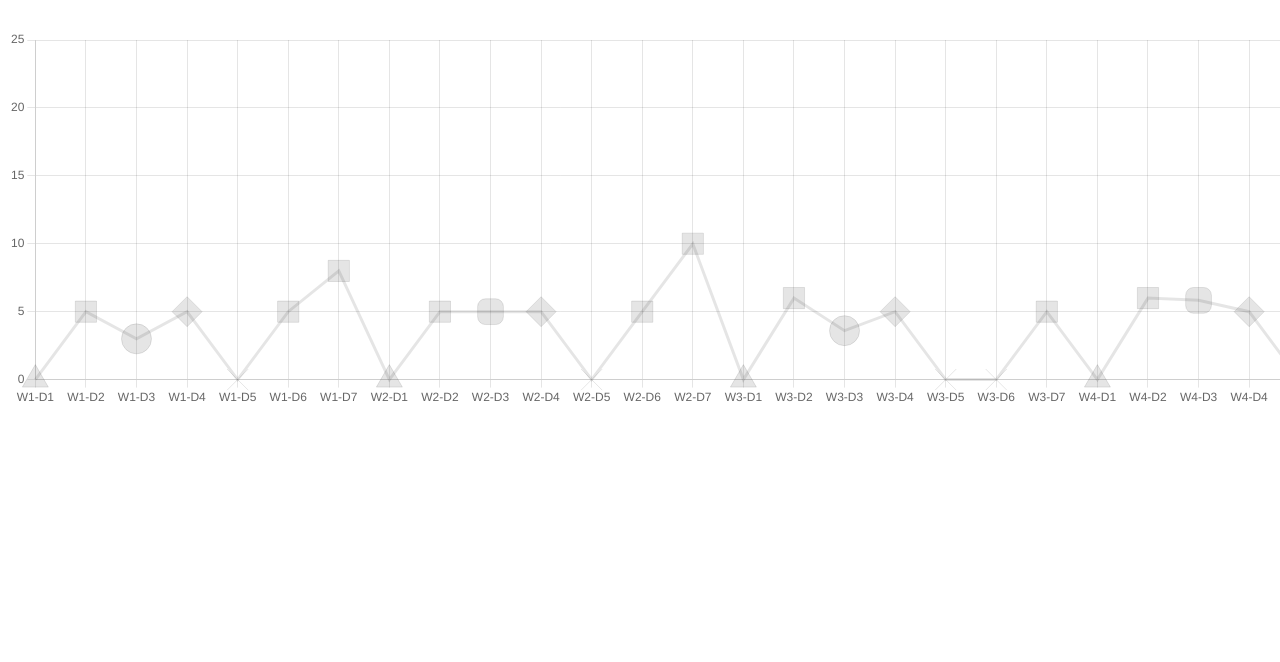
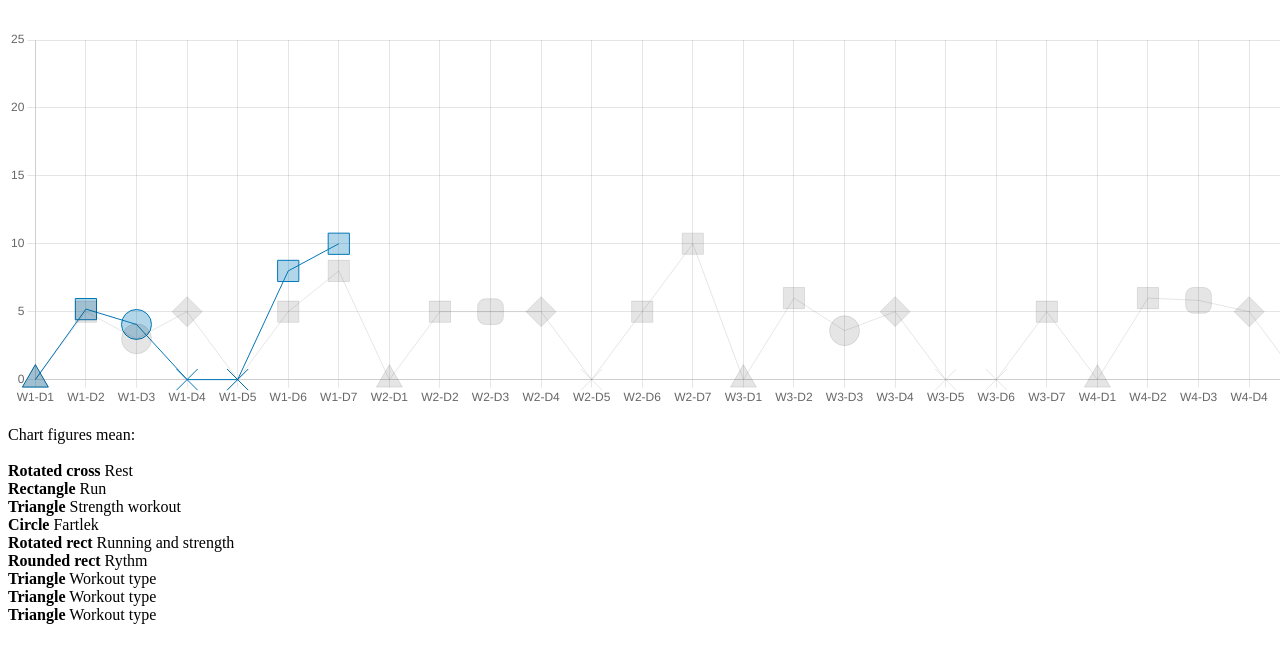
Before and after one commit to ignacioambia/25k-training, a website built with webpack: page dist/index.html in a window 1280 px wide. Shown: the top 662 px of the page. Built offline with nearby package versions, Linux system fonts and the light colour scheme.

Commit message:
add real training values to chart

```diff
--- a/package.json
+++ b/package.json
@@ -4,7 +4,8 @@
   "description": "",
   "main": "index.js",
   "scripts": {
-    "test": "echo \"Error: no test specified\" && exit 1"
+    "test": "echo \"Error: no test specified\" && exit 1",
+    "start": "npx webpack serve"
   },
   "keywords": [],
   "author": "",
--- a/src/index.js
+++ b/src/index.js
@@ -1,142 +1,25 @@
 import Chart from "chart.js/auto";
+import { trainingValues } from "./trainingPlan";
+import { realTrainingValues } from "./realTrainingValues";
+import createDataSet from "./utils/createDataset";
 
-const data = [
-  //week 1
-  { day: 1, type: "strength" },
-  { day: 2, distance: 5, type: "running" },
-  { day: 3, distance: 3, type: "fartlek", fartlekReps: 5 },
-  { day: 4, distance: 5, type: "runstrength" },
-  { day: 5, type: "rest" },
-  { day: 6, distance: 5, type: "running" },
-  { day: 7, distance: 8, type: "running" },
-  //week 2
-  { day: 8, type: "strength" },
-  { day: 9, distance: 5, type: "running" },
-  { day: 10, time: 30, type: "rythm" },
-  { day: 11, distance: 5, type: "runstrength" },
-  { day: 12, type: "rest" },
-  { day: 13, distance: 5, type: "running" },
-  { day: 14, distance: 10, type: "running" },
-  //week 3
-  { day: 15, type: "strength" },
-  { day: 16, distance: 6, type: "running" },
-  { day: 17, distance: 3.6, type: "fartlek", fartlekReps: 6 },
-  { day: 18, distance: 5, type: "runstrength" },
-  { day: 19, type: "rest" },
-  { day: 20, type: "rest" },
-  { day: 21, distance: 5, type: "running" },
-  // week 4
-  { day: 22, type: "strength" },
-  { day: 23, distance: 6, type: "running" },
-  { day: 24, time: 35, type: "rythm" },
-  { day: 25, distance: 5, type: "runstrength" },
-  { day: 26, type: "rest" },
-  { day: 27, distance: 5, type: "running" },
-  { day: 28, distance: 11, type: "running" },
-  //week 5
-  { day: 29, type: "strength" },
-  { day: 30, distance: 6.5, type: "running" },
-  { day: 31, distance: 4.2, type: "fartlek", fartlekReps: 7 },
-  { day: 32, distance: 5, type: "runstrength" },
-  { day: 33, type: "rest" },
-  { day: 34, distance: 5, type: "running" },
-  { day: 35, distance: 13, type: "running" },
-  //week 6
-  { day: 36, type: "strength" },
-  { day: 37, distance: 6.5, type: "running" },
-  { day: 38, time: 40, type: "rythm" },
-  { day: 39, distance: 5, type: "runstrength" },
-  { day: 40, distance: 3, type: "running" },
-  { day: 41, type: "rest" },
-  { day: 42, distance: 13, type: "running" },
-  //week 7
-  { day: 43, type: "strength" },
-  { day: 44, distance: 7, type: "running" },
-  { day: 45, distance: 4.8, type: "fartlek", fartlekReps: 8 },
-  { day: 46, distance: 5, type: "runstrength" },
-  { day: 47, type: "rest" },
-  { day: 48, distance: 7, type: "running" },
-  { day: 49, distance: 14, type: "running" },
-  //week 8
-  { day: 50, type: "strength" },
-  { day: 51, distance: 7, type: "running" },
-  { day: 52, time: 40, type: "rythm" },
-  { day: 53, distance: 5, type: "runstrength" },
-  { day: 54, type: "rest" },
-  { day: 55, distance: 8, type: "running" },
-  { day: 56, distance: 16, type: "running" },
-  //week 9
-  { day: 57, type: "strength" },
-  { day: 58, distance: 8, type: "running" },
-  { day: 59, distance: 5.4, type: "fartlek", fartlekReps: 9 },
-  { day: 60, distance: 5, type: "runstrength" },
-  { day: 61, distance: 3, type: "running" },
-  { day: 62, type: "rest" },
-  { day: 63, distance: 5, type: "running" },
-  //week 10
-  { day: 64, type: "strength" },
-  { day: 65, distance: 8, type: "running" },
-  { day: 66, time: 45, type: "rythm" },
-  { day: 67, distance: 5, type: "runstrength" },
-  { day: 68, type: "rest" },
-  { day: 69, distance: 8, type: "running" },
-  { day: 70, distance: 18, type: "running" },
-  //week 11
-  { day: 71, type: "strength" },
-  { day: 72, distance: 8, type: "running" },
-  { day: 73, distance: 6, type: "fartlek", fartlekReps: 10 },
-  { day: 74, distance: 5, type: "runstrength" },
-  { day: 75, type: "rest" },
-  { day: 76, distance: 5, type: "running" },
-  { day: 77, distance: 19, type: "running" },
-  //week 12
-  { day: 78, type: "strength" },
-  { day: 79, distance: 6.5, type: "running" },
-  { day: 80, time: 30, type: "rythm" },
-  { day: 81, distance: 5, type: "runstrength" },
-  { day: 82, type: "rest" },
-  { day: 83, type: "rest" },
-  { day: 84, distance: 21, type: "running" },
-];
-
-const types = {
-  rest: "crossRot",
-  running: "rect",
-  strength: "triangle",
-  fartlek: "circle",
-  runstrength: "rectRot",
-  rythm: "rectRounded",
-};
-
-const labels = data.map((e) => {
+const labels = trainingValues.map((e) => {
   const week = Math.ceil(e.day / 7);
   const day = e.day % 7;
   return `W${week}-D${day || 7}`;
 });
-
-const values = data.map((e) => e.distance || e.time / 6 || 0);
-
-const pointStyle = data.map((e) => types[e.type]);
 
 const ctx = document.getElementById("25k-chart");
 const chart = new Chart(ctx, {
   type: "line",
   data: {
     labels: labels,
-    // datasets: [
-    //   {
-    //     label: "My First dataset",
-    //     backgroundColor: "rgb(255, 99, 132)",
-    //     borderColor: "rgb(255, 99, 132)",
-    //     data: [0, 10, 5, 2, 20, 30],
-    //   },
-    // ],
     datasets: [
+      createDataSet(trainingValues, "Plan"),
       {
-        label: "Plan",
-        data: values,
-        pointRadius: 15,
-        pointStyle: pointStyle,
+        ...createDataSet(realTrainingValues, "Plan"),
+        borderColor: "#0077b6",
+        backgroundColor: "rgba(0, 119, 182,0.3)",
       },
     ],
   },
--- /dev/null
+++ b/src/realTrainingValues.js
@@ -0,0 +1,10 @@
+export const realTrainingValues = [
+  //week 1
+  { day: 1, type: "strength" },
+  { day: 2, distance: 5.19, type: "running", time: 30 },
+  { day: 3, distance: 4.06, type: "fartlek", fartlekReps: 5, time: 22 },
+  { day: 4, type: "rest" },
+  { day: 5, type: "rest" },
+  { day: 6, distance: 8, type: "running", time: "44:44" },
+  { day: 7, distance: 10, type: "running", time: "54:30" },
+];
--- /dev/null
+++ b/src/trainingPlan.js
@@ -0,0 +1,98 @@
+export const trainingValues = [
+  //week 1
+  { day: 1, type: "strength" },
+  { day: 2, distance: 5, type: "running" },
+  { day: 3, distance: 3, type: "fartlek", fartlekReps: 5 },
+  { day: 4, distance: 5, type: "runstrength" },
+  { day: 5, type: "rest" },
+  { day: 6, distance: 5, type: "running" },
+  { day: 7, distance: 8, type: "running" },
+  //week 2
+  { day: 8, type: "strength" },
+  { day: 9, distance: 5, type: "running" },
+  { day: 10, time: 30, type: "rythm" },
+  { day: 11, distance: 5, type: "runstrength" },
+  { day: 12, type: "rest" },
+  { day: 13, distance: 5, type: "running" },
+  { day: 14, distance: 10, type: "running" },
+  //week 3
+  { day: 15, type: "strength" },
+  { day: 16, distance: 6, type: "running" },
+  { day: 17, distance: 3.6, type: "fartlek", fartlekReps: 6 },
+  { day: 18, distance: 5, type: "runstrength" },
+  { day: 19, type: "rest" },
+  { day: 20, type: "rest" },
+  { day: 21, distance: 5, type: "running" },
+  // week 4
+  { day: 22, type: "strength" },
+  { day: 23, distance: 6, type: "running" },
+  { day: 24, time: 35, type: "rythm" },
+  { day: 25, distance: 5, type: "runstrength" },
+  { day: 26, type: "rest" },
+  { day: 27, distance: 5, type: "running" },
+  { day: 28, distance: 11, type: "running" },
+  //week 5
+  { day: 29, type: "strength" },
+  { day: 30, distance: 6.5, type: "running" },
+  { day: 31, distance: 4.2, type: "fartlek", fartlekReps: 7 },
+  { day: 32, distance: 5, type: "runstrength" },
+  { day: 33, type: "rest" },
+  { day: 34, distance: 5, type: "running" },
+  { day: 35, distance: 13, type: "running" },
+  //week 6
+  { day: 36, type: "strength" },
+  { day: 37, distance: 6.5, type: "running" },
+  { day: 38, time: 40, type: "rythm" },
+  { day: 39, distance: 5, type: "runstrength" },
+  { day: 40, distance: 3, type: "running" },
+  { day: 41, type: "rest" },
+  { day: 42, distance: 13, type: "running" },
+  //week 7
+  { day: 43, type: "strength" },
+  { day: 44, distance: 7, type: "running" },
+  { day: 45, distance: 4.8, type: "fartlek", fartlekReps: 8 },
+  { day: 46, distance: 5, type: "runstrength" },
+  { day: 47, type: "rest" },
+  { day: 48, distance: 7, type: "running" },
+  { day: 49, distance: 14, type: "running" },
+  //week 8
+  { day: 50, type: "strength" },
+  { day: 51, distance: 7, type: "running" },
+  { day: 52, time: 40, type: "rythm" },
+  { day: 53, distance: 5, type: "runstrength" },
+  { day: 54, type: "rest" },
+  { day: 55, distance: 8, type: "running" },
+  { day: 56, distance: 16, type: "running" },
+  //week 9
+  { day: 57, type: "strength" },
+  { day: 58, distance: 8, type: "running" },
+  { day: 59, distance: 5.4, type: "fartlek", fartlekReps: 9 },
+  { day: 60, distance: 5, type: "runstrength" },
+  { day: 61, distance: 3, type: "running" },
+  { day: 62, type: "rest" },
+  { day: 63, distance: 5, type: "running" },
+  //week 10
+  { day: 64, type: "strength" },
+  { day: 65, distance: 8, type: "running" },
+  { day: 66, time: 45, type: "rythm" },
+  { day: 67, distance: 5, type: "runstrength" },
+  { day: 68, type: "rest" },
+  { day: 69, distance: 8, type: "running" },
+  { day: 70, distance: 18, type: "running" },
+  //week 11
+  { day: 71, type: "strength" },
+  { day: 72, distance: 8, type: "running" },
+  { day: 73, distance: 6, type: "fartlek", fartlekReps: 10 },
+  { day: 74, distance: 5, type: "runstrength" },
+  { day: 75, type: "rest" },
+  { day: 76, distance: 5, type: "running" },
+  { day: 77, distance: 19, type: "running" },
+  //week 12
+  { day: 78, type: "strength" },
+  { day: 79, distance: 6.5, type: "running" },
+  { day: 80, time: 30, type: "rythm" },
+  { day: 81, distance: 5, type: "runstrength" },
+  { day: 82, type: "rest" },
+  { day: 83, type: "rest" },
+  { day: 84, distance: 21, type: "running" },
+];
--- /dev/null
+++ b/src/utils/createDataset.js
@@ -0,0 +1,22 @@
+export default function createDataSet(values, label) {
+  const types = {
+    rest: "crossRot",
+    running: "rect",
+    strength: "triangle",
+    fartlek: "circle",
+    runstrength: "rectRot",
+    rythm: "rectRounded",
+  };
+
+  const data = values.map((e) => e.distance || e.time / 6 || 0);
+
+  const pointStyle = values.map((e) => types[e.type]);
+
+  return {
+    label,
+    data,
+    pointRadius: 15,
+    pointStyle,
+    borderWidth: 1,
+  };
+}
```
Also changed, not shown: dist/index.html.
